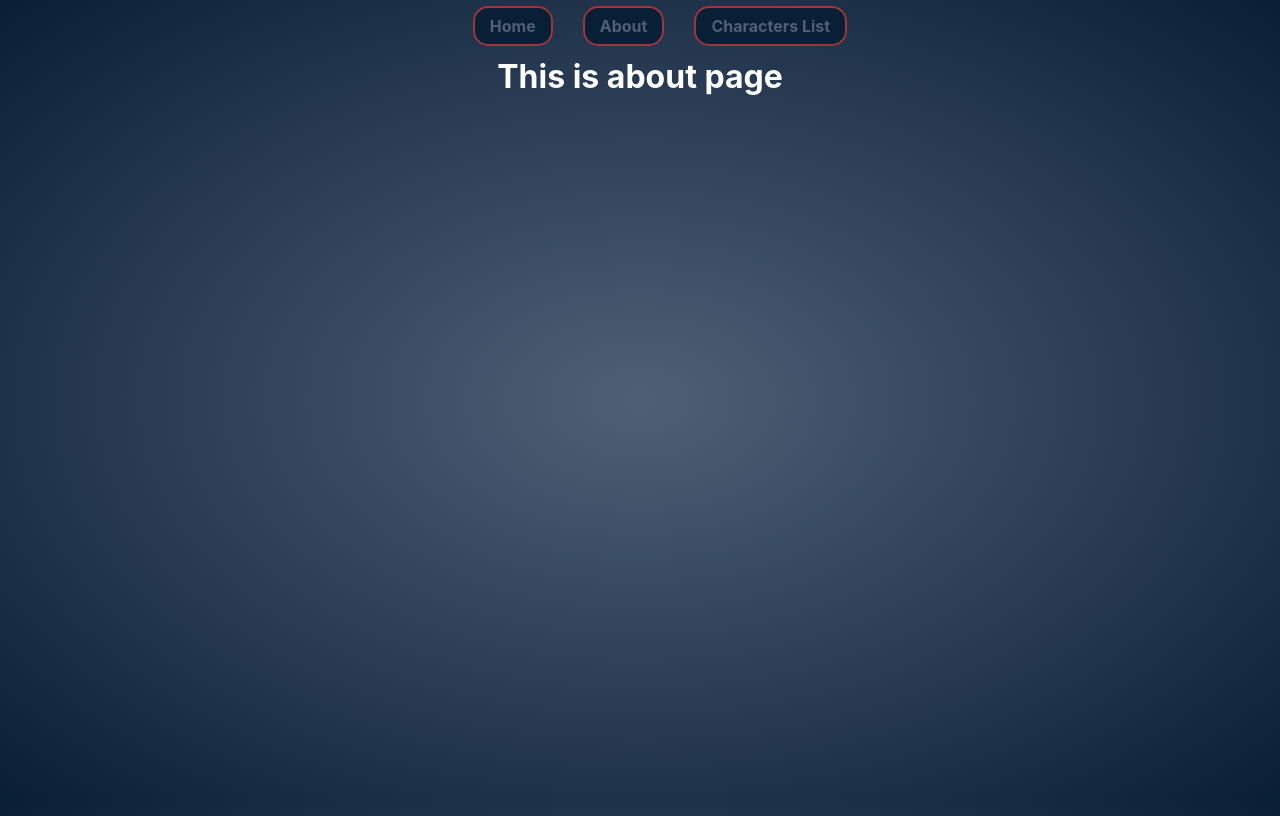
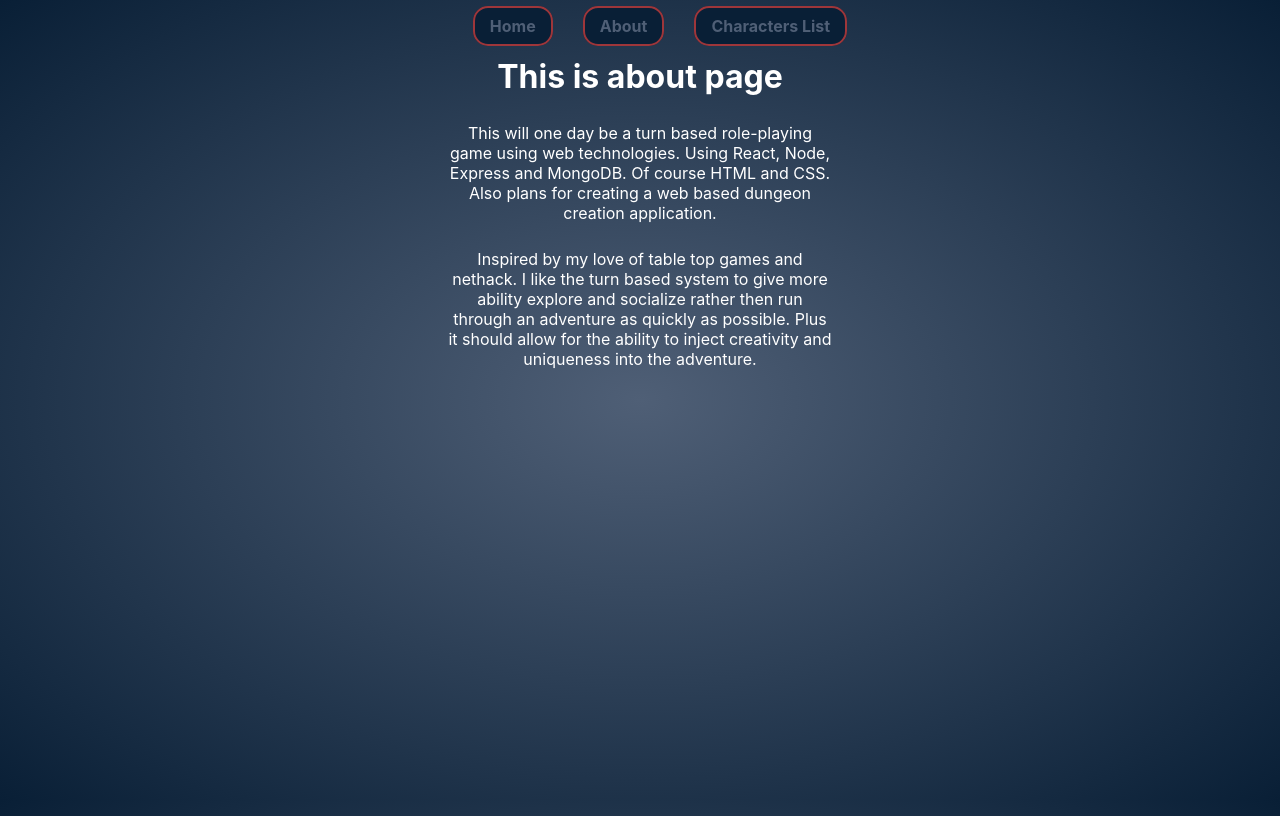
Before and after one commit to LeoKnox/character_build, a React (Create React App) app in the folder character_build/: page /about in a window 1280 px wide. Built offline with nearby package versions, Linux system fonts and the light colour scheme.

Commit message:
Add files via upload
Added information to the about page. Setting styling as well.

```diff
--- a/character_build/src/App.css
+++ b/character_build/src/App.css
@@ -10,6 +10,11 @@
   background: radial-gradient(#4f5f76, #091f36);
   color: white;
   min-height: 100%;
+}
+
+.about {
+  width: 30%;
+  padding: 5px 35%;
 }
 
 .links {
--- a/character_build/src/pages/AboutPage.js
+++ b/character_build/src/pages/AboutPage.js
@@ -3,6 +3,17 @@
 const AboutPage = () => (
             <>
                 <h1>This is about page</h1>
+                <p class="about">
+                    This will one day be a turn based role-playing game using web technologies.
+                    Using React, Node, Express and MongoDB. Of course HTML and CSS. Also
+                    plans for creating a web based dungeon creation application.
+                </p>
+                <p class="about">
+                    Inspired by my love of table top games and nethack. I like the turn based
+                    system to give more ability explore and socialize rather then run through
+                    an adventure as quickly as possible. Plus it should allow for the ability
+                    to inject creativity and uniqueness into the adventure.
+                </p>
             </>
 );
 
```
